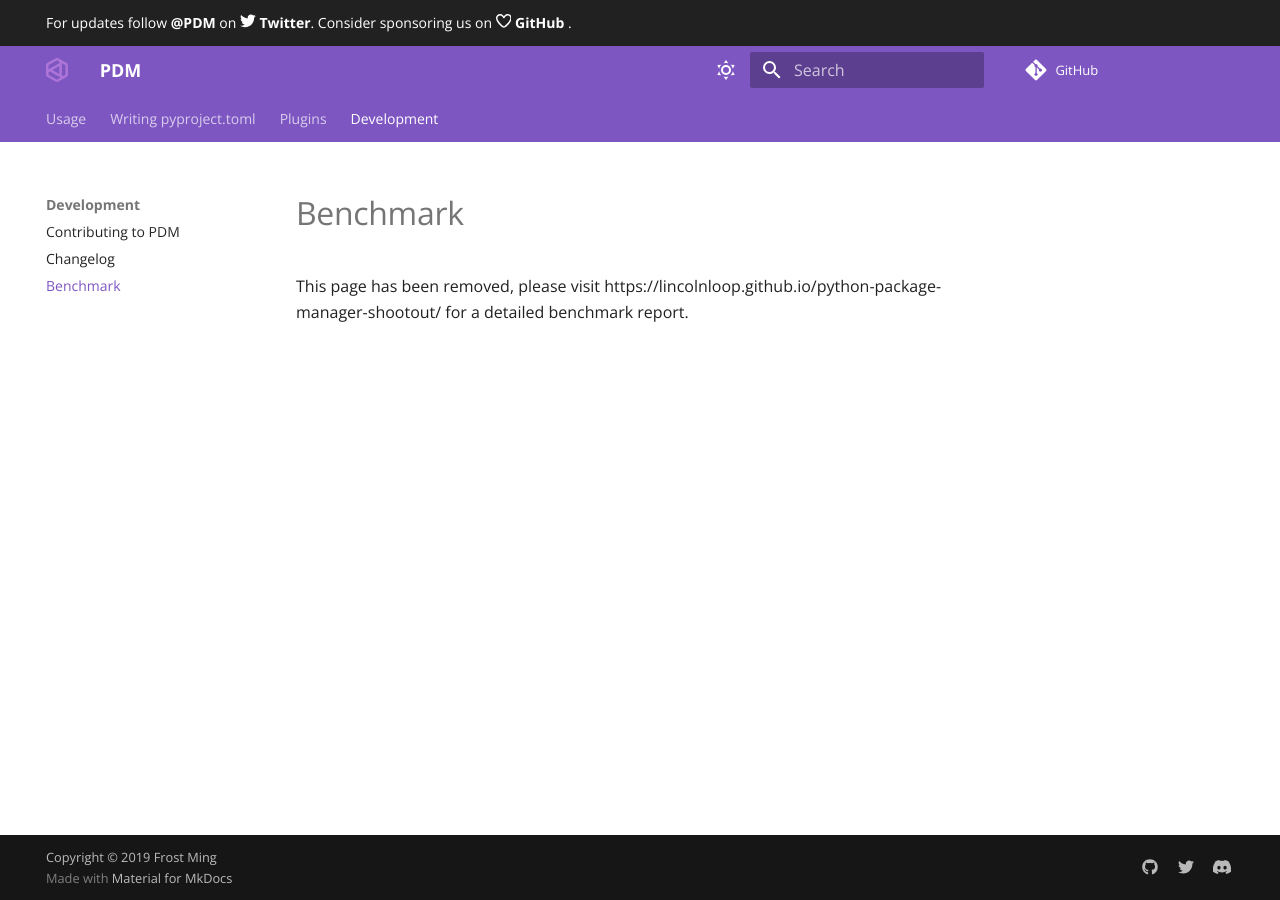
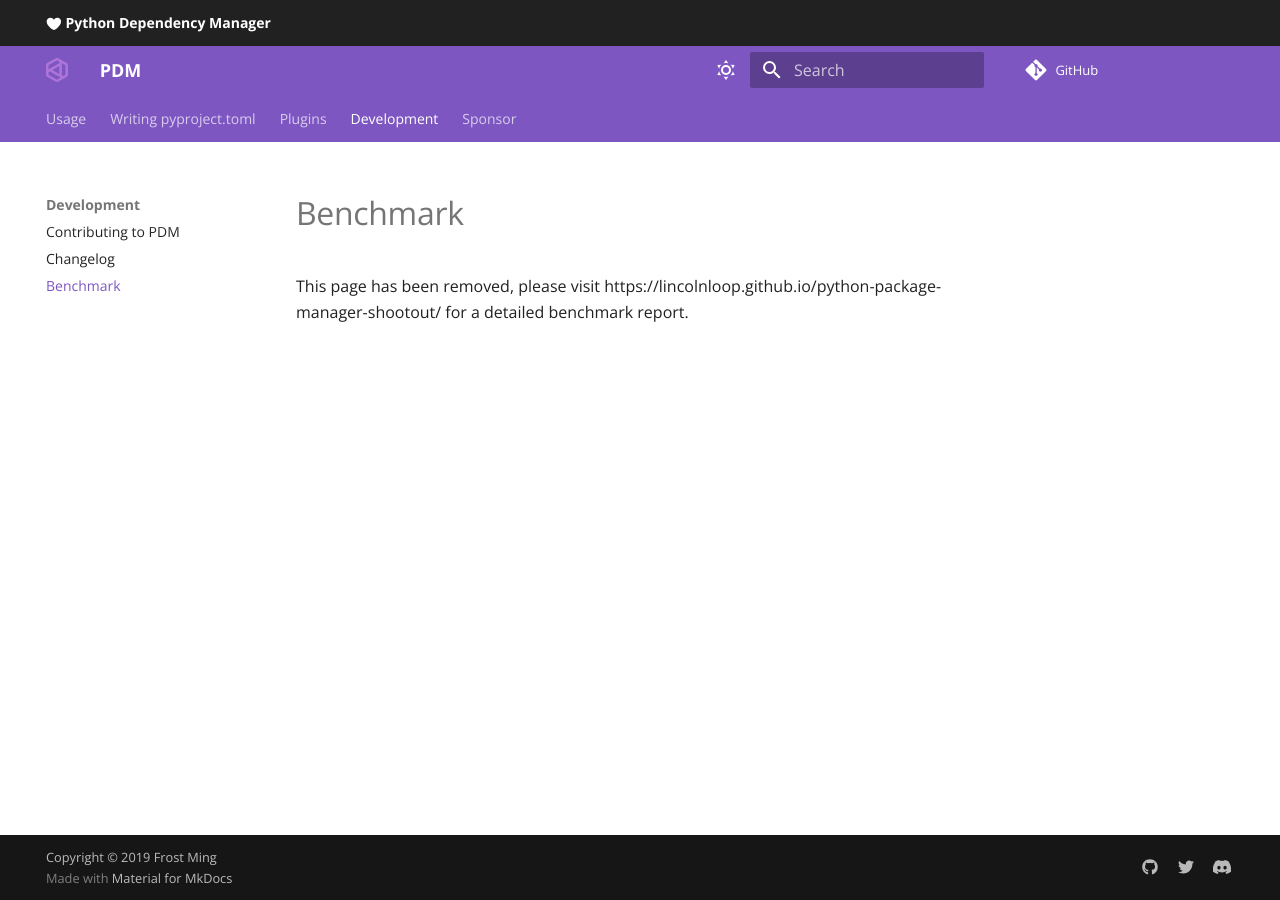
Before and after one commit to azurelotus0926/pdm, an MkDocs documentation site: the page built from docs/docs/dev/benchmark.md, in a window 1280 px wide. Built offline with MkDocs 1.6.1 and Material for MkDocs 9.7.7, drawn with Linux system fonts in a browser that asks for light colours; comment, search, counter and statistics services are not loaded; the version menu is left out.

Commit message:
docs: add pdm expansions in header

```diff
--- /dev/null
+++ b/docs/docs/assets/extra.css
@@ -0,0 +1,5 @@
+a.pdm-expansions {
+  cursor: pointer;
+  font-weight: bold;
+  color: currentColor;
+}
--- /dev/null
+++ b/docs/docs/assets/extra.js
@@ -0,0 +1,33 @@
+document.addEventListener('DOMContentLoaded', function () {
+  const expansionRepo = 'https://github.com/pdm-project/pdm-expansions';
+  const expansionsApi = 'https://pdm-expansions.vercel.app/api/sample';
+  const element = document.querySelector('a.pdm-expansions');
+
+  function loadExpansions() {
+    fetch(expansionsApi, { mode: 'cors', redirect: 'follow' })
+      .then((response) => {
+        console.log(response);
+        return response.json();
+      })
+      .then((data) => {
+        window.expansionList = data.data;
+        setExpansion();
+      });
+  }
+
+  function setExpansion() {
+    const { expansionList } = window;
+    if (!expansionList || !expansionList.length) {
+      window.location.href = expansionRepo;
+      return;
+    }
+    const expansion = expansionList[expansionList.length - 1];
+    expansionList.splice(expansionList.length - 1, 1);
+    element.innerText = expansion;
+  }
+  loadExpansions();
+  element.addEventListener('click', function (e) {
+    e.preventDefault();
+    setExpansion();
+  });
+});
--- a/docs/mkdocs.yml
+++ b/docs/mkdocs.yml
@@ -62,6 +62,7 @@ nav:
       - dev/contributing.md
       - dev/changelog.md
       - dev/benchmark.md
+  - Sponsor: https://github.com/sponsors/pdm-project
 
 markdown_extensions:
   - pymdownx.highlight:
@@ -93,7 +94,10 @@ extra:
       link: https://twitter.com/pdm_project
     - icon: fontawesome/brands/discord
       link: https://discord.gg/Phn8smztpv
-
+extra_css:
+  - assets/extra.css
+extra_javascript:
+  - assets/extra.js
 
 watch:
   - ../src
--- a/docs/overrides/main.html
+++ b/docs/overrides/main.html
@@ -1,20 +1,8 @@
 {% extends 'base.html' %}
 
 {% block announce %}
-  <span>
-    For updates follow <a href="https://twitter.com/pdm_project" style="color: currentColor"><strong>@PDM</strong> on
-    <span class="twemoji">
-      {% include ".icons/fontawesome/brands/twitter.svg" %}
-    </span>
-    <strong>Twitter</strong></a>.
-  </span>
-  <span>
-    Consider sponsoring us on
-    <a href="https://github.com/sponsors/pdm-project" style="color: currentColor">
-      <span class="twemoji">
-        {% include ".icons/fontawesome/regular/heart.svg" %}
-      </span>
-      <strong>GitHub</strong>
-    </a>.
-  </span>
+<span class="twemoji" style="vertical-align: middle;">
+  {% include ".icons/octicons/heart-fill-24.svg" %}
+</span>
+<a class="pdm-expansions">Python Dependency Manager</a>
 {% endblock %}
```
